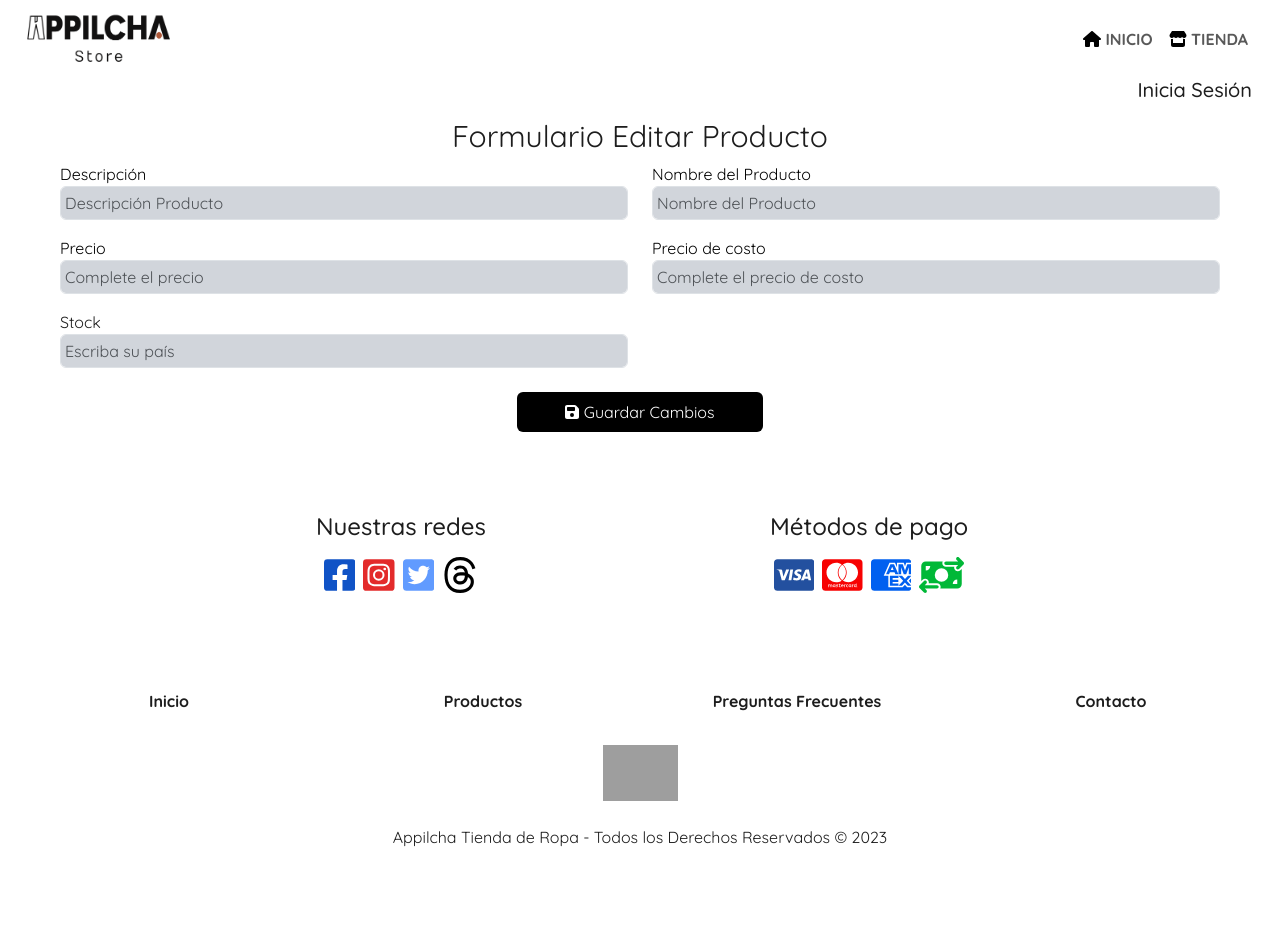
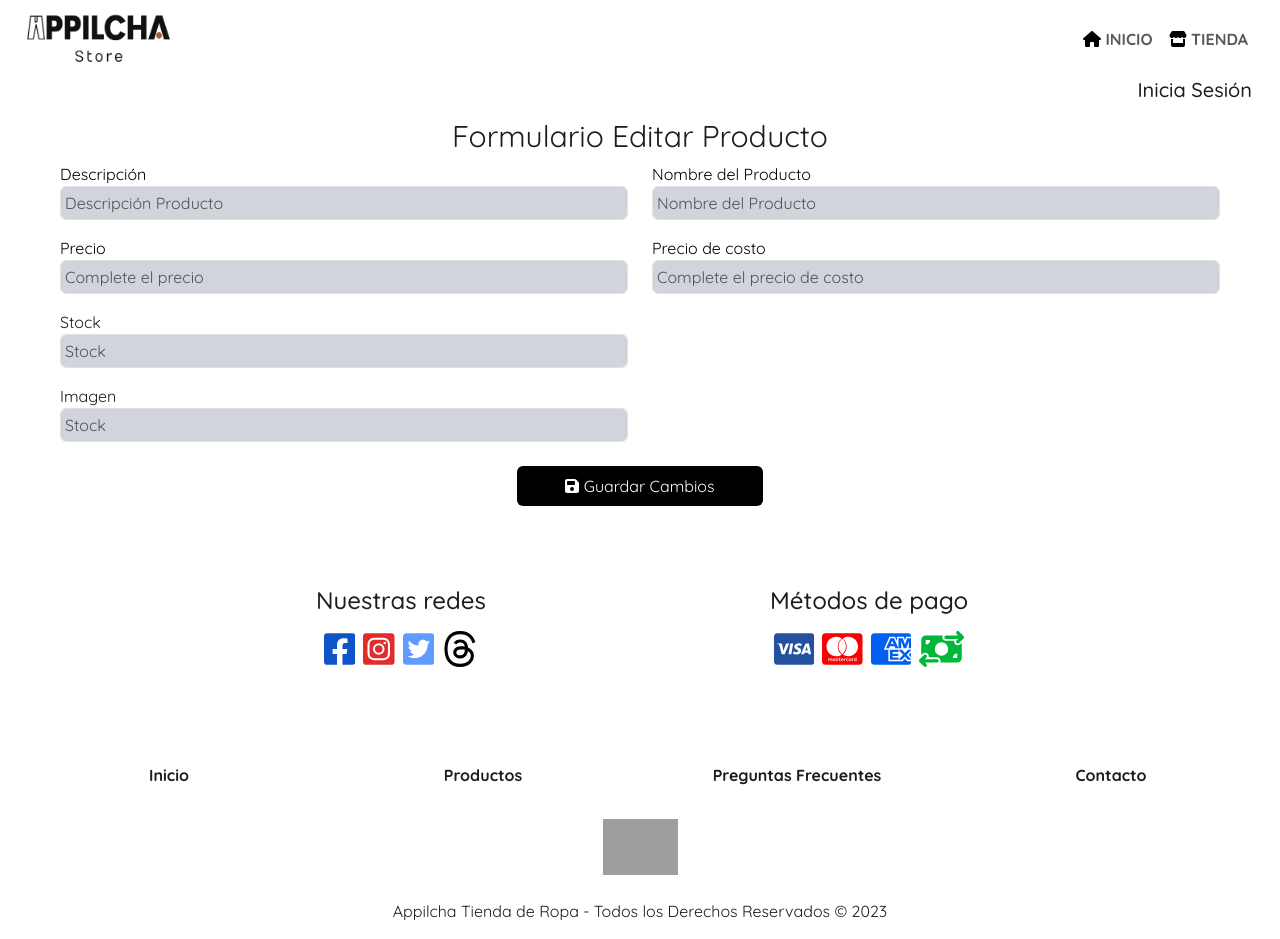
Before and after one commit to juaniz92/23302-grupo3-Appilcha, a React (Create React App) app: page /EditarProductos/1 in a window 1280 px wide. Before the commit the page ends 865 px from the top, so only its background shows below. Built offline with nearby package versions, Linux system fonts and the light colour scheme; no server answers; the database is empty; grey boxes are pictures that could not be loaded.

Commit message:
cambio en editar productos (imagen)

```diff
--- a/src/componentes/Auth/EditarProductos.jsx
+++ b/src/componentes/Auth/EditarProductos.jsx
@@ -19,7 +19,8 @@ const EditarProductos = () => {
         Nombre: '',
         Precio: '',
         PrecioCosto: '',
-        Stock: ''
+        Stock: '',
+        Imagen:''
     })
 
     const navigate = useNavigate();
@@ -64,7 +65,8 @@ const EditarProductos = () => {
             Nombre: form.Nombre,
             Precio: form.Precio,
             PrecioCosto: form.PrecioCosto,
-            Stock: form.Stock
+            Stock: form.Stock,
+            Imagen: form.Imagen
         }
 
         await updateDoc(producto, data);
@@ -84,7 +86,8 @@ const EditarProductos = () => {
                 Nombre: producto.data().Nombre,
                 Precio: producto.data().Precio,
                 PrecioCosto: producto.data().PrecioCosto,
-                Stock: producto.data().Stock
+                Stock: producto.data().Stock,
+                Imagen: producto.data().Imagen
             });
         }
         else {
@@ -191,7 +194,23 @@ const EditarProductos = () => {
                                     value={form.Stock}
                                     type="number"
                                     className="form-control rounded-md mb-2 p-1 text-black bg-gray-300"
-                                    placeholder="Escriba su país" data-input="text" id="pais"
+                                    placeholder="Stock" data-input="text" id="stock"
+                                    onChange={cambio} />
+                                <span className="formulario-contacto__contenido__span"></span>
+                            </div>
+
+                        </div>
+                        <div className="row my-2">
+                            <div className="col-md-6">
+                                <div className="col-md-12">
+                                    <label for='Stock' className="text-1">Imagen</label>
+                                </div>
+                                <input
+                                    name='Imagen'
+                                    value={form.Imagen}
+                                    type="text"
+                                    className="form-control rounded-md mb-2 p-1 text-black bg-gray-300"
+                                    placeholder="Stock" data-input="text" id="stock"
                                     onChange={cambio} />
                                 <span className="formulario-contacto__contenido__span"></span>
                             </div>
```
